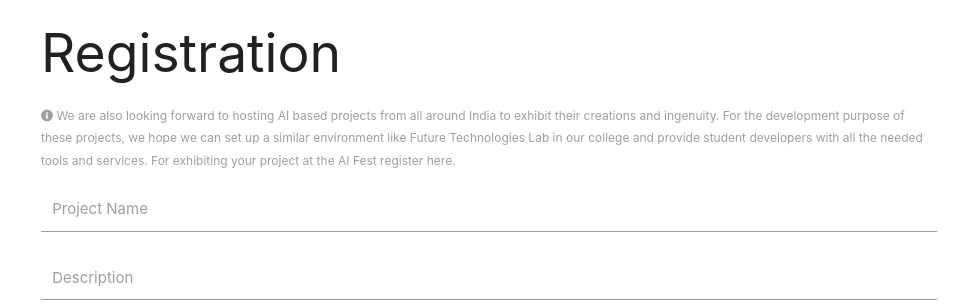
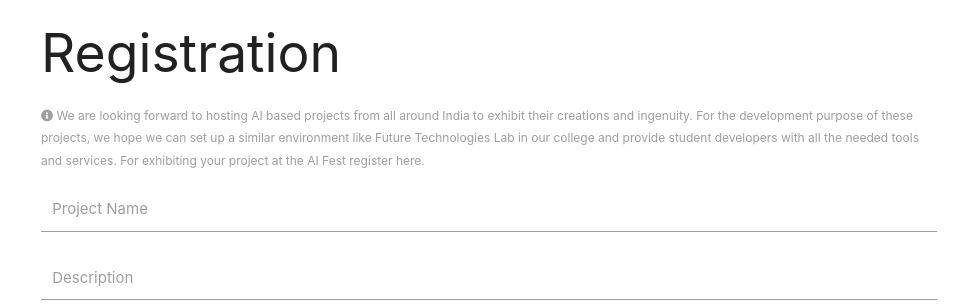
Before and after one commit to iedccoet/aifestregistration, a PHP site: page / in a window 1280 px wide. Shown: the part 1661-1965 px from the top of the page, without its empty margins (151-1128 px from the left). Run offline with PHP 8.4, Linux system fonts and the light colour scheme; some libraries are stand-ins or nearby versions.

Commit message:
Update index.php

```diff
--- a/index.php
+++ b/index.php
@@ -137,7 +137,7 @@
 
     <div class="registrationform " id="registration">
         <h2>Registration</h2>
-        <label><i class="fas fa-info-circle"></i> We are also looking forward to hosting AI based projects from all around India to exhibit their creations and ingenuity. For the development purpose of these projects, we hope we can set up a similar environment like Future Technologies Lab in our college and provide student developers with all the needed tools and services. For
+        <label><i class="fas fa-info-circle"></i> We are looking forward to hosting AI based projects from all around India to exhibit their creations and ingenuity. For the development purpose of these projects, we hope we can set up a similar environment like Future Technologies Lab in our college and provide student developers with all the needed tools and services. For
         exhibiting your project at the AI Fest register here.</label>
         <form action="apply.php" method="POST">
 
```
